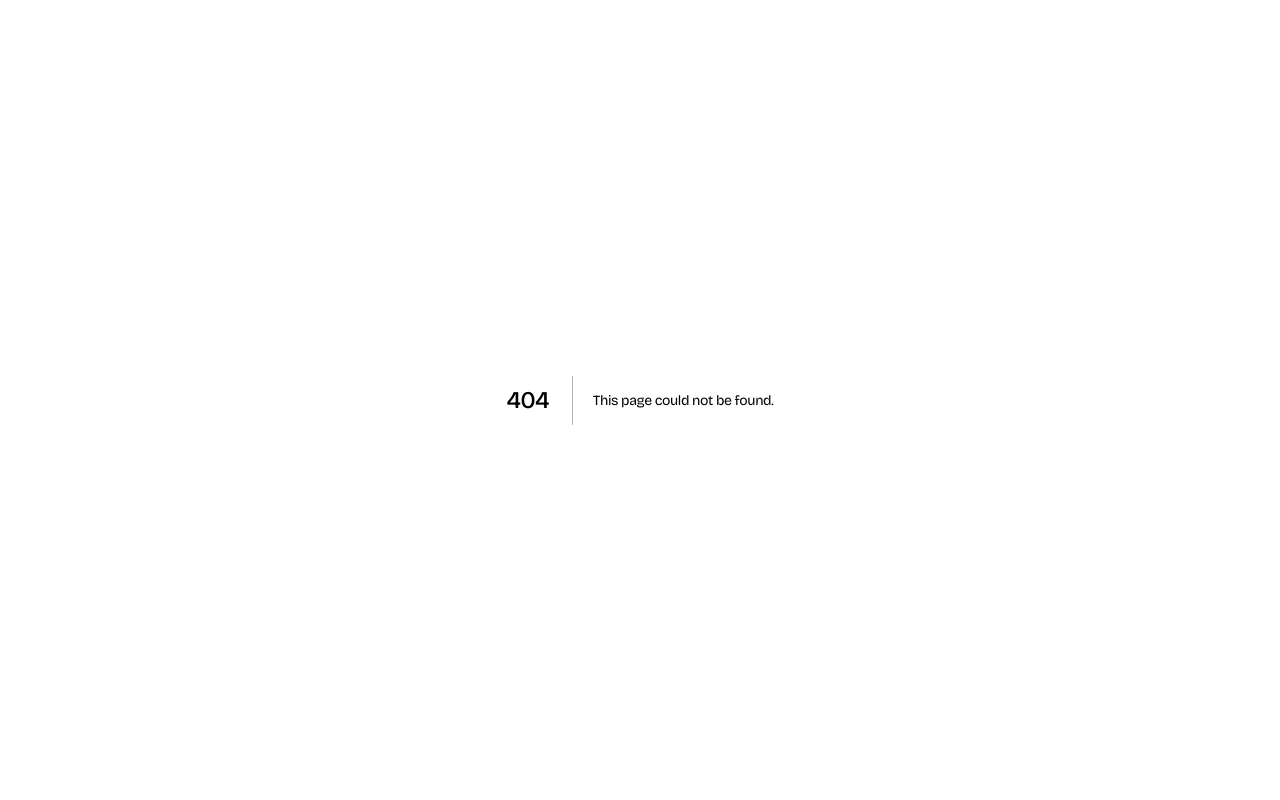
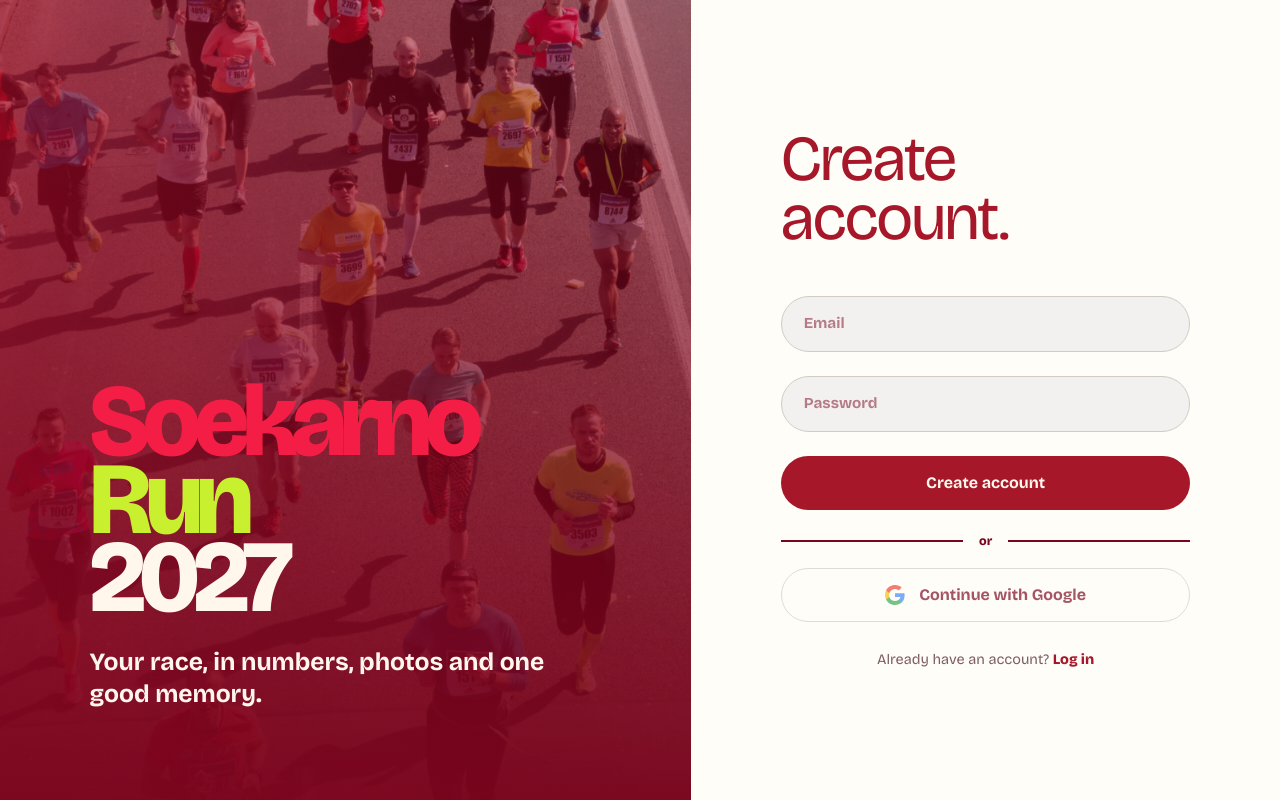
Before and after one commit to marathon-management-system-softeng26/Marathon-Wrapped, a Next.js app: page /register in a window 1280 px wide. Before the commit this address had no page. Built offline with nearby package versions, Linux system fonts and the light colour scheme.

Commit message:
feat: add Figma registration flow

```diff
--- /dev/null
+++ b/app/api/auth/register/route.ts
@@ -0,0 +1,66 @@
+import { privateHeaders, sameOrigin } from "@/lib/authHttp";
+import { createSupabaseSession } from "@/lib/supabaseSession";
+import { isAuthRetryableFetchError } from "@supabase/supabase-js";
+
+export async function POST(request: Request) {
+  if (!sameOrigin(request)) {
+    return Response.json(
+      { error: "Open registration from this application." },
+      { status: 403, headers: privateHeaders },
+    );
+  }
+
+  try {
+    const { email, password } = await request.json();
+    if (
+      typeof email !== "string" ||
+      typeof password !== "string" ||
+      email.length > 254 ||
+      password.length > 1024 ||
+      !email.trim() ||
+      password.length < 8
+    ) {
+      return Response.json(
+        { error: "Enter a valid email and a password of at least 8 characters." },
+        { status: 400, headers: privateHeaders },
+      );
+    }
+
+    const client = await createSupabaseSession();
+    const { data, error } = await client.auth.signUp({
+      email: email.trim(),
+      password,
+    });
+
+    if (
+      error &&
+      (isAuthRetryableFetchError(error) ||
+        error.status === 0 ||
+        error.status === 429 ||
+        (error.status ?? 0) >= 500)
+    ) {
+      throw new Error("Authentication unavailable");
+    }
+
+    if (error) {
+      return Response.json(
+        { error: "Account creation failed. Check your details and try again." },
+        { status: 400, headers: privateHeaders },
+      );
+    }
+
+    const requiresEmailConfirmation = !data.session;
+    return Response.json(
+      { ok: true, requiresEmailConfirmation },
+      {
+        status: requiresEmailConfirmation ? 201 : 200,
+        headers: privateHeaders,
+      },
+    );
+  } catch {
+    return Response.json(
+      { error: "Account creation is unavailable. Please retry." },
+      { status: 503, headers: privateHeaders },
+    );
+  }
+}
--- a/app/globals.css
+++ b/app/globals.css
@@ -888,6 +888,109 @@ td {
 .login-form .help {
   color: #7f5e61;
 }
+.login-form .auth-text-button {
+  display: block;
+  width: fit-content;
+  min-height: auto;
+  margin: 14px 0 0 auto;
+  padding: 0;
+  border: 0;
+  border-radius: 0;
+  background: transparent;
+  color: var(--deep);
+  font-size: 0.78rem;
+  text-decoration: underline;
+  opacity: 0.68;
+}
+.auth-switch {
+  margin: 26px 0 0;
+  color: #7f5e61;
+  font-size: 0.9rem;
+  text-align: center;
+}
+.auth-switch a {
+  color: var(--red);
+  font-weight: 800;
+}
+.register-form h2 {
+  max-width: none;
+}
+.register-field span {
+  position: absolute;
+  width: 1px;
+  height: 1px;
+  overflow: hidden;
+  clip: rect(0 0 0 0);
+  clip-path: inset(50%);
+  white-space: nowrap;
+}
+.register-form .register-field {
+  margin-top: 20px;
+}
+.register-form .register-field + .register-field {
+  margin-top: 16px;
+}
+.register-form button[type="submit"] {
+  width: 100%;
+  margin-top: 24px;
+}
+.auth-divider {
+  display: grid;
+  grid-template-columns: 1fr auto 1fr;
+  align-items: center;
+  gap: 16px;
+  margin: 22px 0 0;
+  color: var(--deep);
+  font-size: 0.78rem;
+  font-weight: 800;
+}
+.auth-divider::before,
+.auth-divider::after {
+  height: 2px;
+  background: var(--deep);
+  content: "";
+}
+.login-form .google-auth-button {
+  display: flex;
+  align-items: center;
+  justify-content: center;
+  gap: 14px;
+  width: 100%;
+  margin-top: 18px;
+  border: 1px solid #d2cbc5;
+  background: #fffdf8;
+  color: var(--deep);
+  opacity: 0.68;
+}
+.register-confirmation {
+  max-width: 520px;
+}
+.register-confirmation > p:not(.register-kicker) {
+  max-width: 35ch;
+  color: #7f5e61;
+  line-height: 1.55;
+}
+.register-kicker {
+  margin: 0 0 10px;
+  color: var(--red);
+  font-size: 0.8rem;
+  font-weight: 800;
+  letter-spacing: 0.12em;
+  text-transform: uppercase;
+}
+.auth-primary-link {
+  display: inline-flex;
+  align-items: center;
+  justify-content: center;
+  min-height: 54px;
+  margin-top: 28px;
+  padding: 0 28px;
+  border-radius: 999px;
+  background: var(--red);
+  color: var(--cream);
+  font-weight: 800;
+  text-decoration: none;
+}
 
 .story {
   min-height: 100svh;
@@ -1277,6 +1380,36 @@ td {
     margin-bottom: 28px;
     font-size: 2.75rem;
   }
+  .register-form {
+    padding: 30px 24px;
+  }
+  .register-form h2 {
+    margin-bottom: 20px;
+    font-size: 2rem;
+  }
+  .register-form input {
+    min-height: 48px;
+  }
+  .register-form .register-field {
+    margin-top: 12px;
+  }
+  .register-form .register-field + .register-field {
+    margin-top: 12px;
+  }
+  .register-form button[type="submit"] {
+    min-height: 48px;
+    margin-top: 18px;
+  }
+  .register-form .auth-divider {
+    margin-top: 16px;
+  }
+  .register-form .google-auth-button {
+    min-height: 48px;
+    margin-top: 14px;
+  }
+  .register-form .auth-switch {
+    margin-top: 16px;
+  }
 }
 
 @media (min-width: 700px) {
--- a/app/login/page.tsx
+++ b/app/login/page.tsx
@@ -1,4 +1,5 @@
 "use client";
+import Link from "next/link";
 import { useState, type FormEvent } from "react";
 export default function Login() {
   const [error, setError] = useState(""),
@@ -74,9 +75,16 @@ export default function Login() {
           <button disabled={busy} type="submit">
             {busy ? "Signing in…" : "Find my race"}
           </button>
-          <p className="help">
-            Demo access is provided by the organizer. Synthetic race data is
-            clearly marked throughout the recap.
+          <button
+            className="auth-text-button"
+            disabled
+            title="Password recovery is not configured yet."
+            type="button"
+          >
+            Forgot Password?
+          </button>
+          <p className="auth-switch">
+            New here? <Link href="/register">Create account</Link>
           </p>
         </form>
       </section>
--- /dev/null
+++ b/app/register/page.tsx
@@ -0,0 +1,134 @@
+"use client";
+
+import Link from "next/link";
+import Image from "next/image";
+import { useState, type FormEvent } from "react";
+
+export default function Register() {
+  const [error, setError] = useState("");
+  const [busy, setBusy] = useState(false);
+  const [awaitingConfirmation, setAwaitingConfirmation] = useState(false);
+
+  async function submit(event: FormEvent<HTMLFormElement>) {
+    event.preventDefault();
+    setBusy(true);
+    setError("");
+    const form = new FormData(event.currentTarget);
+
+    try {
+      const response = await fetch("/api/auth/register", {
+        method: "POST",
+        headers: { "Content-Type": "application/json" },
+        body: JSON.stringify({
+          email: form.get("email"),
+          password: form.get("password"),
+        }),
+      });
+      const body = await response.json();
+      if (!response.ok) throw new Error(body.error);
+
+      if (body.requiresEmailConfirmation) {
+        setAwaitingConfirmation(true);
+        setBusy(false);
+        return;
+      }
+
+      window.location.replace("/");
+    } catch (cause) {
+      setError(
+        cause instanceof Error
+          ? cause.message
+          : "Account creation failed. Please retry.",
+      );
+      setBusy(false);
+    }
+  }
+
+  return (
+    <main className="login-layout">
+      <section className="login-story">
+        <div className="login-story-content">
+          <h1>
+            <span>Soekarno</span>
+            <br />
+            <b>Run</b>
+            <br />
+            2027
+          </h1>
+          <p>Your race, in numbers, photos and one good memory.</p>
+        </div>
+      </section>
+      <section className="login-form register-form">
+        {awaitingConfirmation ? (
+          <div className="register-confirmation" role="status">
+            <p className="register-kicker">One last step</p>
+            <h2>Check your inbox.</h2>
+            <p>
+              Use the confirmation link we sent, then come back to find your
+              race.
+            </p>
+            <Link className="auth-primary-link" href="/login">
+              Back to login
+            </Link>
+          </div>
+        ) : (
+          <form onSubmit={submit}>
+            <h2>Create account.</h2>
+            <label className="register-field">
+              <span>Email</span>
+              <input
+                name="email"
+                type="email"
+                autoComplete="email"
+                placeholder="Email"
+                required
+                maxLength={254}
+              />
+            </label>
+            <label className="register-field">
+              <span>Password</span>
+              <input
+                name="password"
+                type="password"
+                autoComplete="new-password"
+                placeholder="Password"
+                required
+                minLength={8}
+                maxLength={1024}
+              />
+            </label>
+            {error && (
+              <p className="error" role="alert">
+                {error}
+              </p>
+            )}
+            <button disabled={busy} type="submit">
+              {busy ? "Creating account…" : "Create account"}
+            </button>
+            <div className="auth-divider" aria-hidden="true">
+              <span>or</span>
+            </div>
+            <button
+              className="google-auth-button"
+              disabled
+              title="Google sign-in is not configured for this application."
+              type="button"
+            >
+              <Image
+                alt=""
+                aria-hidden="true"
+                height={20}
+                src="/auth/google-g.svg"
+                width={20}
+              />
+              Continue with Google
+            </button>
+            <p className="auth-switch">
+              Already have an account? <Link href="/login">Log in</Link>
+            </p>
+          </form>
+        )}
+      </section>
+    </main>
+  );
+}
```
Also changed, not shown: public/auth/google-g.svg (added), 2 other files (tests, documents, lock files or other folders).
